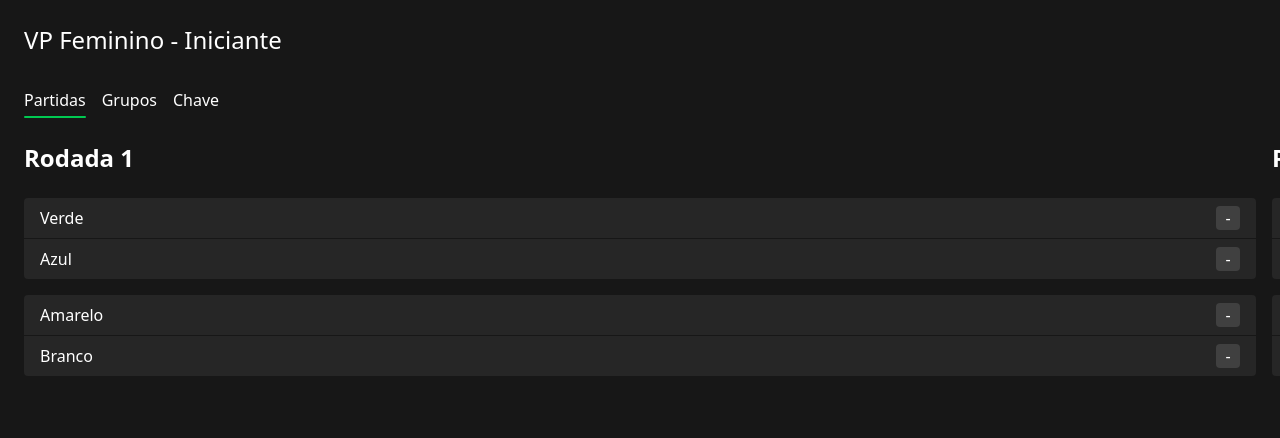
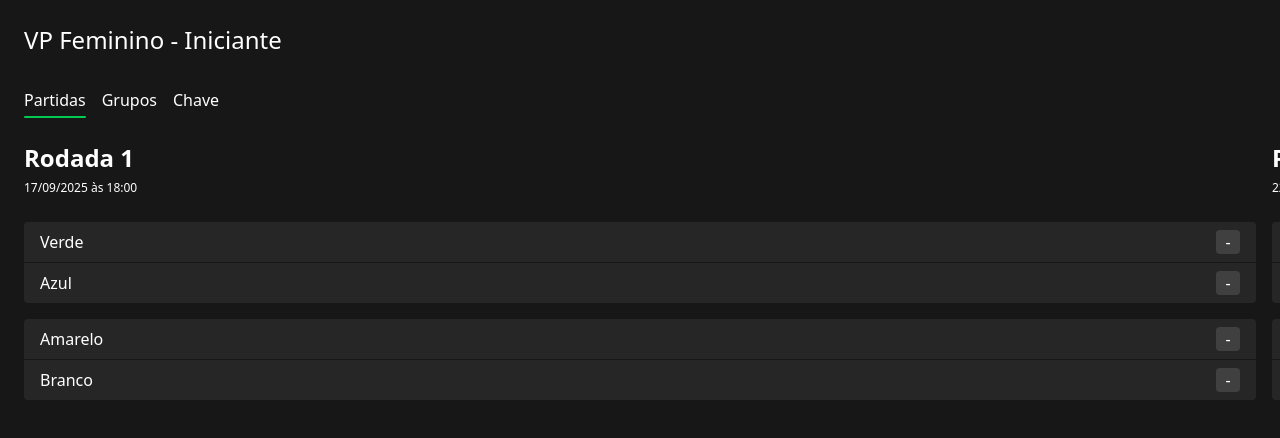
Before and after one commit to gui-alves-oliveira/champion, a React (Vite) app: page / in a window 1280 px wide. Shown: the top 438 px of the page. Built offline with nearby package versions, Linux system fonts and the light colour scheme.

Commit message:
fix: missing label

```diff
--- a/src/components/brackets.tsx
+++ b/src/components/brackets.tsx
@@ -28,6 +28,18 @@ const data: Array<Phase> = [
   },
   {
     id: 2,
+    name: "Disputa do 3º lugar",
+    matches: [
+      {
+        homeTeam: undefined,
+        homeScore: undefined,
+        awayTeam: undefined,
+        awayScore: undefined,
+      },
+    ],
+  },
+  {
+    id: 3,
     name: "Final",
     matches: [
       {
@@ -48,7 +60,7 @@ export function Brackets() {
       <div className="flex gap-4">
         {data.map((phase) => (
           <div key={phase.id} className="grow-0 shrink-0 basis-full">
-            <h2 className="mb-6 text-2xl font-bold">Semi-final</h2>
+            <h2 className="mb-6 text-2xl font-bold">{phase.name}</h2>
             <div className="flex flex-col gap-4">
               {phase.matches.map((match, i) => (
                 <Match key={i} match={match} />
--- a/src/components/games.tsx
+++ b/src/components/games.tsx
@@ -4,6 +4,7 @@ import { Match, type IMatch } from "./match";
 interface Round {
   id: number;
   name: string;
+  matchDateAndTime?: Date;
   matches: IMatch[];
 }
 
@@ -11,6 +12,7 @@ const data: Array<Round> = [
   {
     id: 1,
     name: "Rodada 1",
+    matchDateAndTime: new Date("2025-09-17T18:00:00"),
     matches: [
       {
         homeTeam: "Verde",
@@ -29,6 +31,7 @@ const data: Array<Round> = [
   {
     id: 2,
     name: "Rodada 2",
+    matchDateAndTime: new Date("2025-09-22T18:00:00"),
     matches: [
       {
         homeTeam: "Verde",
@@ -47,6 +50,7 @@ const data: Array<Round> = [
   {
     id: 3,
     name: "Rodada 3",
+    matchDateAndTime: new Date("2025-09-24T18:00:00"),
     matches: [
       {
         homeTeam: "Verde",
@@ -65,6 +69,7 @@ const data: Array<Round> = [
   {
     id: 4,
     name: "Semi-finais",
+    matchDateAndTime: new Date("2025-09-29T18:00:00"),
     matches: [
       {
         homeTeam: undefined,
@@ -83,7 +88,14 @@ const data: Array<Round> = [
   {
     id: 5,
     name: "Finais",
+    matchDateAndTime: new Date("2025-10-01T18:00:00"),
     matches: [
+      {
+        homeTeam: undefined,
+        homeScore: undefined,
+        awayTeam: undefined,
+        awayScore: undefined,
+      },
       {
         homeTeam: undefined,
         homeScore: undefined,
@@ -94,6 +106,18 @@ const data: Array<Round> = [
   },
 ];
 
+const dateFormatter = new Intl.DateTimeFormat("pt-BR", {
+  day: "2-digit",
+  month: "2-digit",
+  year: "numeric",
+});
+
+const timeFormatter = new Intl.DateTimeFormat("pt-BR", {
+  hour: "2-digit",
+  minute: "2-digit",
+  hour12: false,
+});
+
 export function Games() {
   const [emblaRef] = useEmblaCarousel();
 
@@ -102,7 +126,11 @@ export function Games() {
       <div className="flex gap-4">
         {data.map((round) => (
           <div key={round.id} className="grow-0 shrink-0 basis-full">
-            <h2 className="mb-6 text-2xl font-bold">{round.name}</h2>
+            <div className="mb-6 ">
+              <h2 className="text-2xl font-bold">{round.name}</h2>
+              <span className="text-xs">{`${dateFormatter.format(round.matchDateAndTime)} às ${timeFormatter.format(round.matchDateAndTime)}`}</span>
+            </div>
+
             <div className="flex flex-col gap-4">
               {round.matches.map((match, i) => (
                 <Match key={i} match={match} />
```
